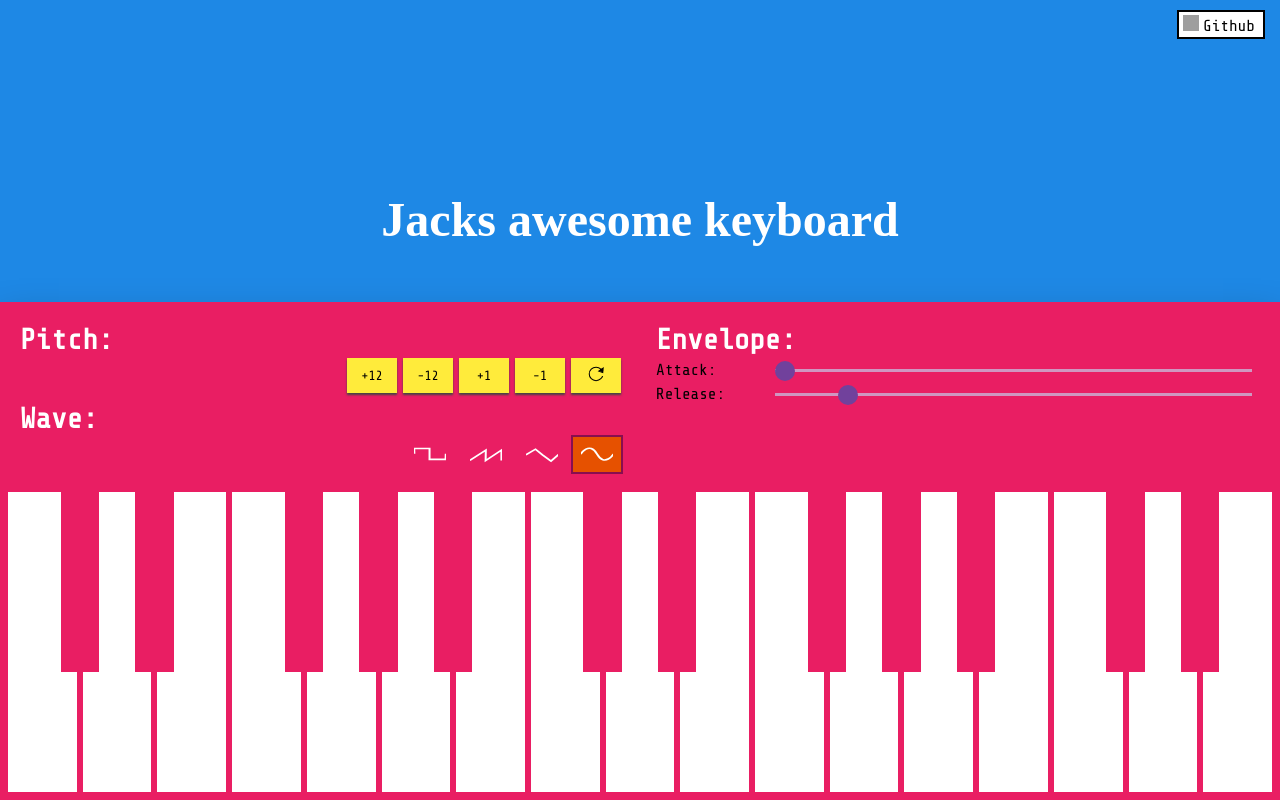
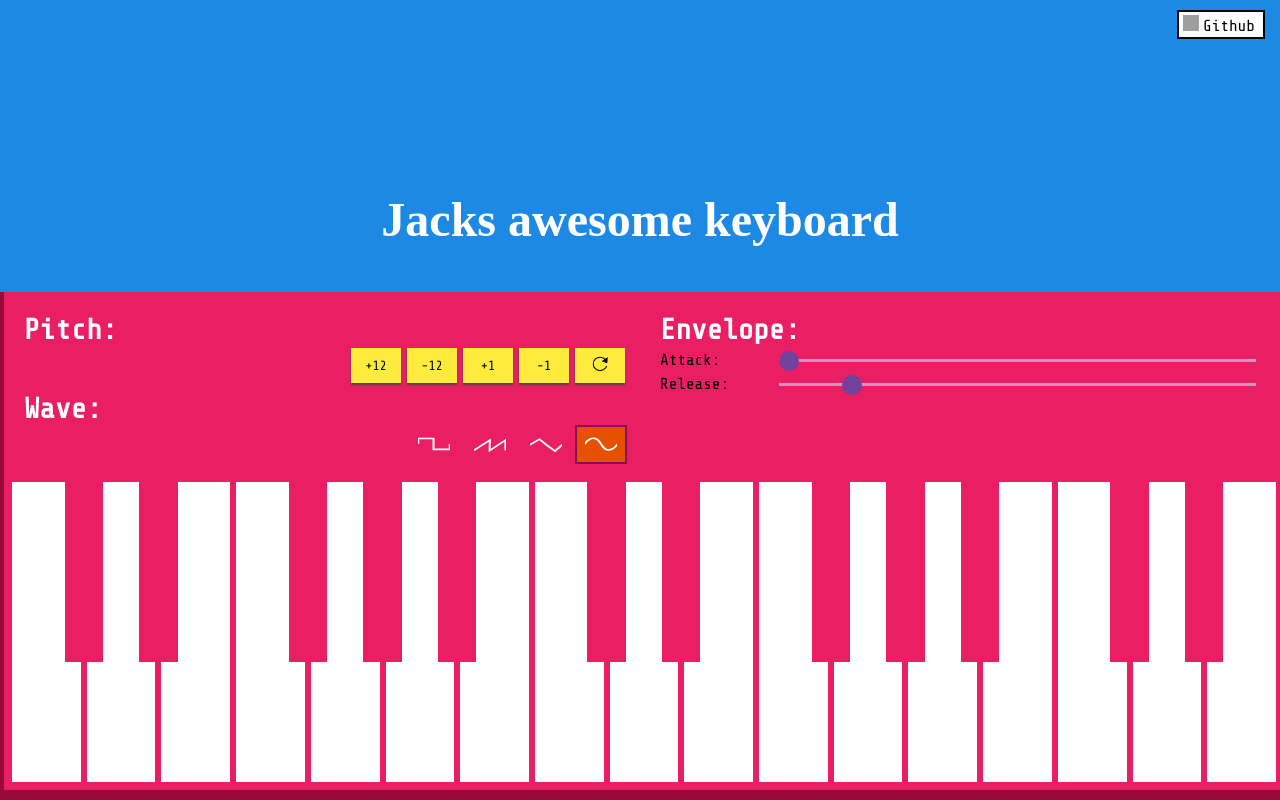
Before and after one commit to JackDanielJosephVarney/keyboard-app, a React (Create React App) app: page / in a window 1280 px wide. Built offline with nearby package versions, Linux system fonts and the light colour scheme; grey boxes are pictures that could not be loaded; the HTML template or start-up script is replaced by a standard one; a web font is replaced by a local one.

Commit message:
Update Keyboard.scss

```diff
--- a/src/containers/Keyboard.scss
+++ b/src/containers/Keyboard.scss
@@ -1,7 +1,9 @@
 .keyboard {
   background-color: #e91e63;
   width: 100%;
-  box-shadow: 0 19px 38px rgba(0, 0, 0, 0.3), 0 15px 12px rgba(0, 0, 0, 0.22);
+  border-right: 4px solid #970A39;
+  border-bottom: 10px solid #970A39;
+  border-left: 4px solid #970A39;
 
   @media screen and (max-width: 1280px) {
     display: flex;
```
